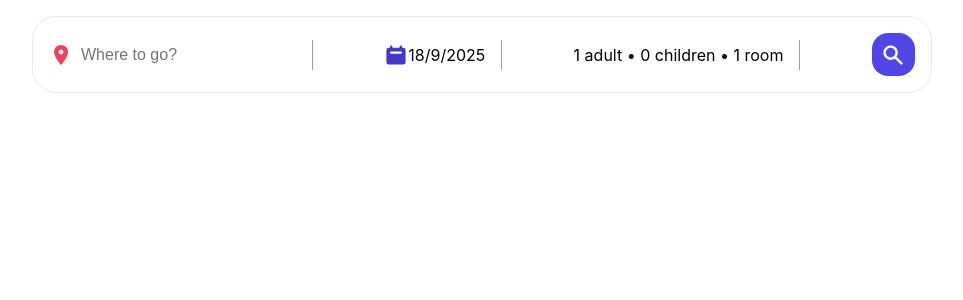
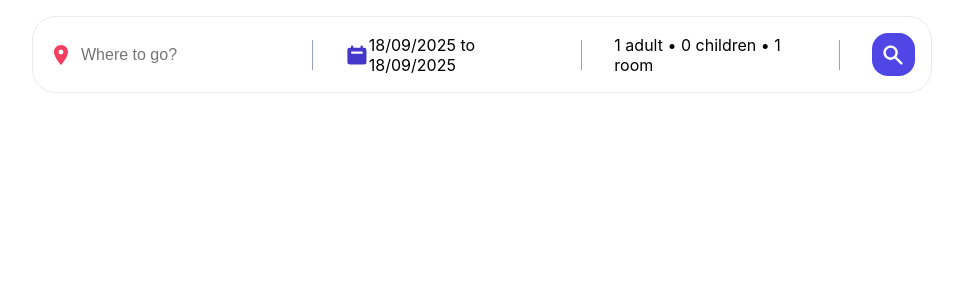
Before and after one commit to ArianMakiabadi/Hotel-Booking-App, a React (Vite) app: page / in a window 1280 px wide. Shown: the top 300 px of the page, without its empty margins (158-1121 px from the left). Built offline with nearby package versions, Linux system fonts and the light colour scheme.

Commit message:
calendar added

```diff
--- a/src/components/Header/Header.jsx
+++ b/src/components/Header/Header.jsx
@@ -2,12 +2,16 @@ import { MdLocationOn } from "react-icons/md";
 import { HiCalendar, HiMinus, HiPlus, HiSearch } from "react-icons/hi";
 import { useRef, useState } from "react";
 import useOutsideClick from "../../hooks/useOutsideClick";
+import "react-date-range/dist/styles.css"; // main style file (react-date-range)
+import "react-date-range/dist/theme/default.css"; // theme css file (react-date-range)
+import { DateRange } from "react-date-range";
+import { format } from "date-fns";
 
 function Header() {
   const [destination, setDestination] = useState("");
+
   const [isOptionsOpen, setIsOptionsOpen] = useState(false);
   const [options, setOptions] = useState({ adult: 1, children: 0, room: 1 });
-
   const handleOptions = (key, operation) => {
     setOptions((prev) => {
       return {
@@ -16,6 +20,18 @@ function Header() {
       };
     });
   };
+
+  const [isDateOpen, setIsDateOpen] = useState(false);
+  const [date, setDate] = useState([
+    {
+      startDate: new Date(),
+      endDate: new Date(),
+      key: "selection",
+    },
+  ]);
+
+  const dateRef = useRef();
+  useOutsideClick(dateRef, "dateDropdown", () => setIsDateOpen(false));
 
   return (
     <div className="header">
@@ -35,7 +51,26 @@ function Header() {
         </div>
         <div className="headerSearchItem">
           <HiCalendar className="headerIcon dateIcon" />
-          <div className="dateDropdown">18/9/2025 </div>
+          <div
+            id="dateDropdown"
+            className="dateDropdown"
+            onClick={() => setIsDateOpen(true)}
+          >
+            {`${format(date[0].startDate, "dd/MM/yyyy")} to ${format(
+              date[0].endDate,
+              "dd/MM/yyyy"
+            )}`}
+          </div>
+          {isDateOpen && (
+            <div ref={dateRef} className="date">
+              <DateRange
+                ranges={date}
+                onChange={(item) => setDate([item.selection])}
+                minDate={new Date()}
+              />
+            </div>
+          )}
+
           <span className="seperator"></span>
         </div>
         <div className="headerSearchItem">
```
Also changed, not shown: 1 other file (tests, documents, lock files or other folders).
